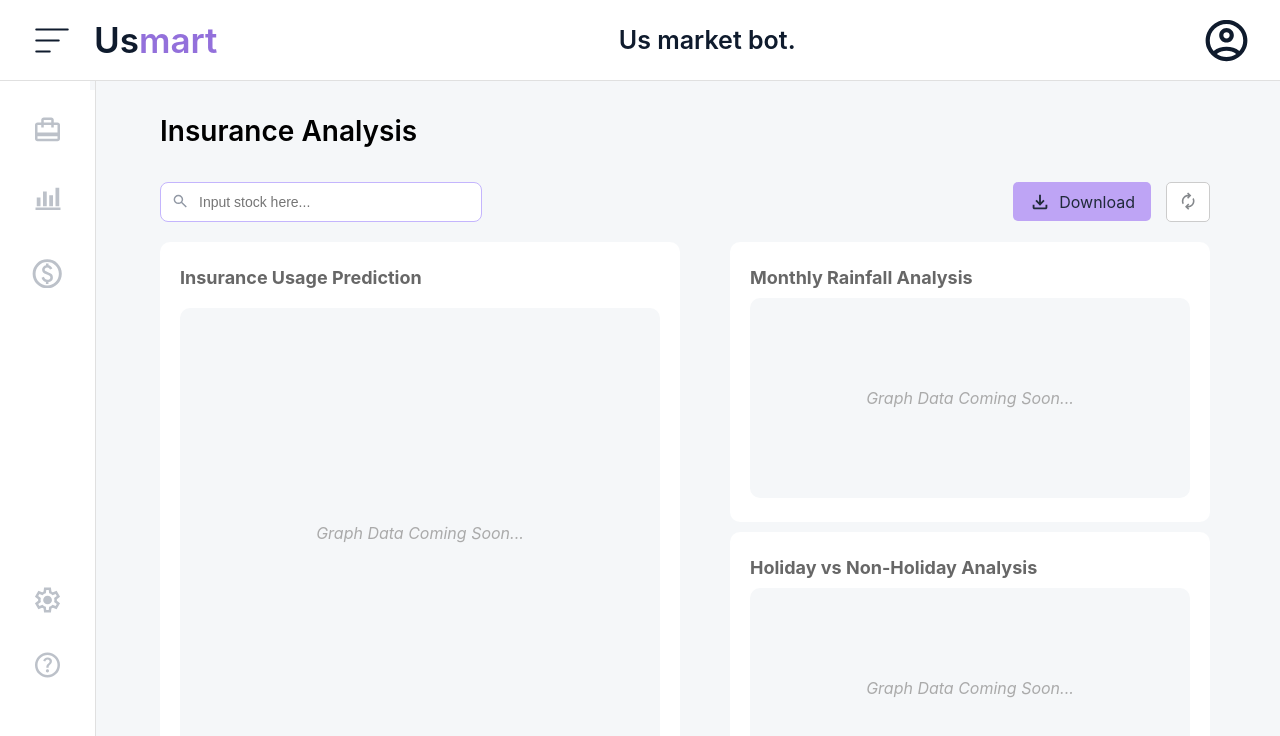
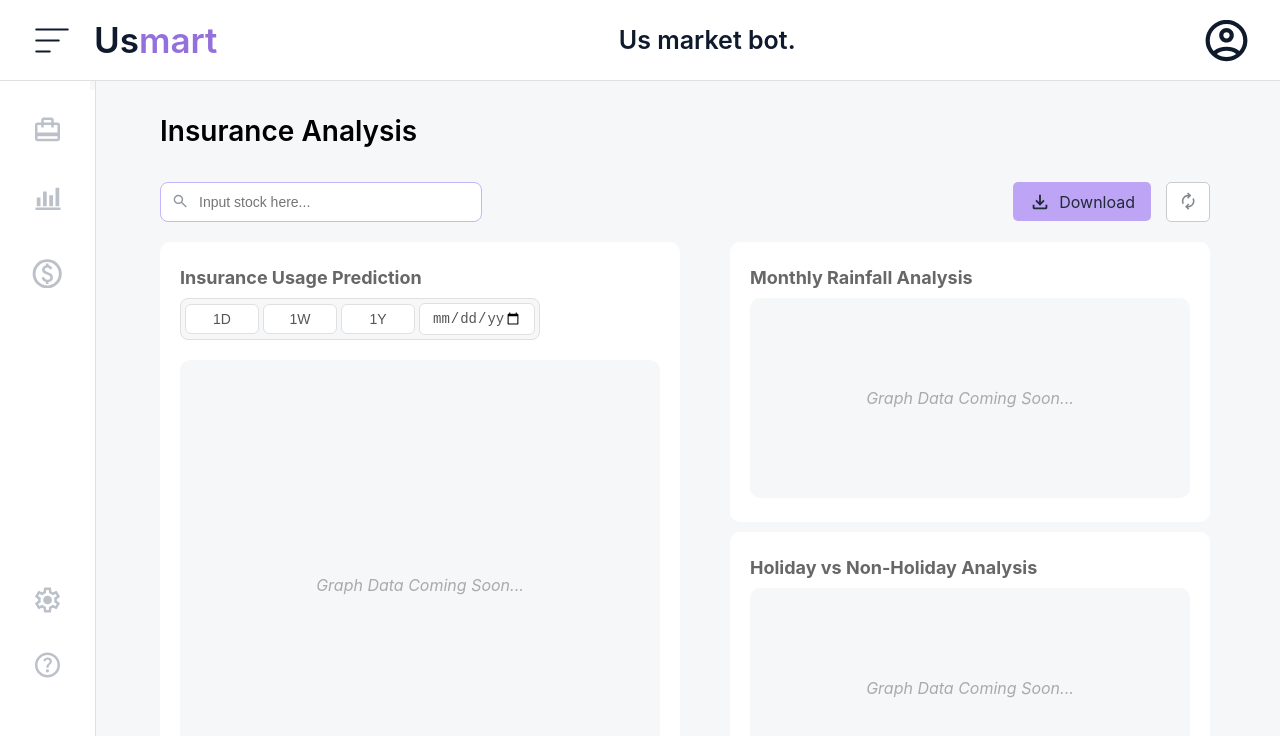
Before and after one commit to joviedev/TradeSimple, a React (Create React App) app: page / in a window 1280 px wide. Shown: the top 736 px of the page. Built offline with nearby package versions, Linux system fonts and the light colour scheme.

Commit message:
Timefilter

```diff
--- a/src/components/Insurancepage.jsx
+++ b/src/components/Insurancepage.jsx
@@ -1,7 +1,10 @@
 import React, { useState } from 'react';
+import TimeFilter from './Timefilter';
 
 const InsuranceAnalysis = () => {
   const [inputValue, setInputValue] = useState('');
+  const [date, setDate] = useState(null);
+  const [day, setDay] = useState(7); // Default graph value to 1W
 
   return (
     <div style={styles.outerContainer}>
@@ -115,6 +118,13 @@ const InsuranceAnalysis = () => {
         {/* Left Column: Insurance Usage Prediction */}
         <div style={styles.leftColumn}>
             <h2 style={styles.sectionTitle}>Insurance Usage Prediction</h2>
+            <TimeFilter
+            onDateChange={(d) => {
+                console.log(d);
+                setDate(d);
+            }}
+            onDayChange={(filter) => setDay(filter.value)}
+        />
             <div style={styles.leftGraphPlaceholder}>Graph Data Coming Soon...</div>
         </div>
         {/* Right Column */}
--- a/src/components/Stockpage.jsx
+++ b/src/components/Stockpage.jsx
@@ -1,7 +1,11 @@
 import React, { useState } from 'react';
+import * as echarts from 'echarts';
+import TimeFilter from './Timefilter';
 
 const StockPage = () => {
   const [inputValue, setInputValue] = useState('');
+  const [date, setDate] = useState(null);
+  const [day, setDay] = useState(7); // Default graph value to 1W
 
   return (
 <div style={styles.outerContainer}>
@@ -129,8 +133,15 @@ const StockPage = () => {
           <div style={styles.graphSection}>
           <div style={styles.graphHeader}>
             <h3 style={styles.graphTitle}>Stock forecast</h3>
-            <div style={styles.actionsWrapper}>
-            </div>
+            <TimeFilter
+              onDateChange={(d) => {
+                console.log(d);
+                setDate(d);
+              }}
+              onDayChange={(filter) => setDay(filter.value)}
+            />
+            {/* <div style={styles.actionsWrapper}>
+            </div> */}
           </div>
            {/* Placeholder Graph */}
            <div style={styles.graphPlaceholder}>
```
Also changed, not shown: src/components/Cryptopage.jsx (line endings or trailing spaces).
